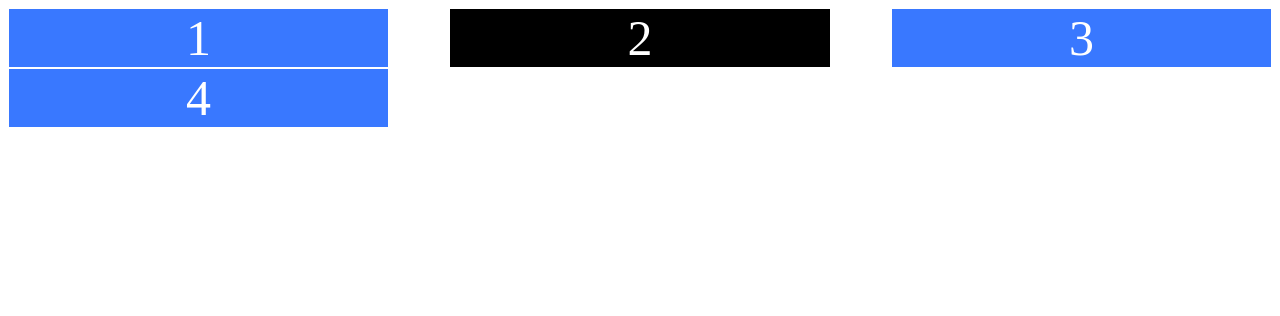
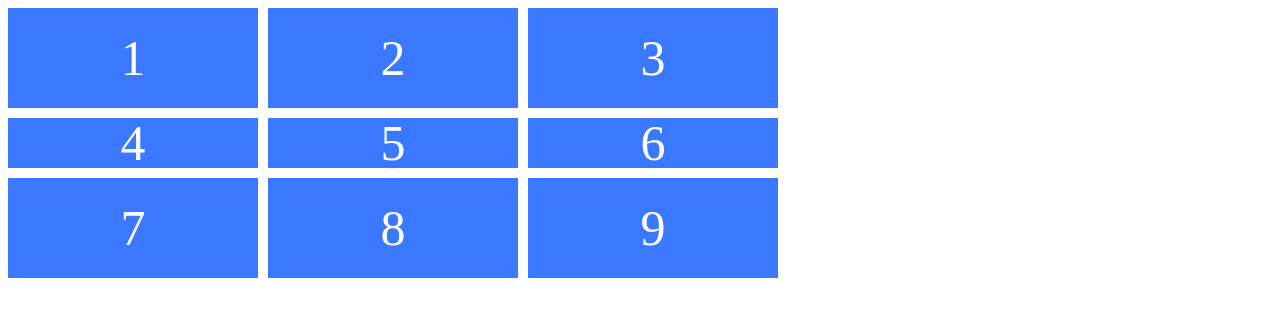
Before and after one commit to guswn2521/SCSS-Layout-Masterclass, a plain HTML site: page index.html in a window 1280 px wide. Drawn offline with Linux system fonts and the light colour scheme.

Commit message:
#2.2 CSS Grid Basic Concepts
1. grid의 디자인은 대부분 부모에 한다.

2.
1) grid-template-columns :  원하는 열의 갯수만큼 width를 쓴다.
ex) 3열을 원하면 크기 3개
2) grid-template-rows : 행별로 height 지정.

3. column-gap, row-gap : 열간, 행간 간격크기지정
=> 그냥 gap : 행, 열 모두 간격 지정

4.

```diff
--- a/index.html
+++ b/index.html
@@ -13,6 +13,14 @@
         <div class="child">2</div>
         <div class="child">3</div>
         <div class="child">4</div>
+        <div class="child">5</div>
+        <div class="child">6</div>
+        <div class="child">7</div>
+        <div class="child">8</div>
+        <div class="child">9</div>
+
+
+
 
 
 
--- a/style.css
+++ b/style.css
@@ -1,20 +1,17 @@
 .pather{
-    display: flex;
-    flex-wrap:wrap;
-    justify-content: space-between;
+    display: grid;
+    grid-template-rows: 100px 50px 100px;
+    grid-template-columns: 250px 250px 250px;
+
+    column-gap:10px;
+    row-gap:10px;
+    /* gap:20px; */
 }
 .child{
     background-color: rgb(57, 120, 255);
     color: white;
-    width: 300px;
-    flex-basis: 30%;
     font-size:50px;
     display: flex;
     justify-content: center;
     align-items: center;
-    border: 1px solid white;
 }
-.child:nth-child(2){
-    background-color: black;
-    /* flex-grow:2; */
-}
```
